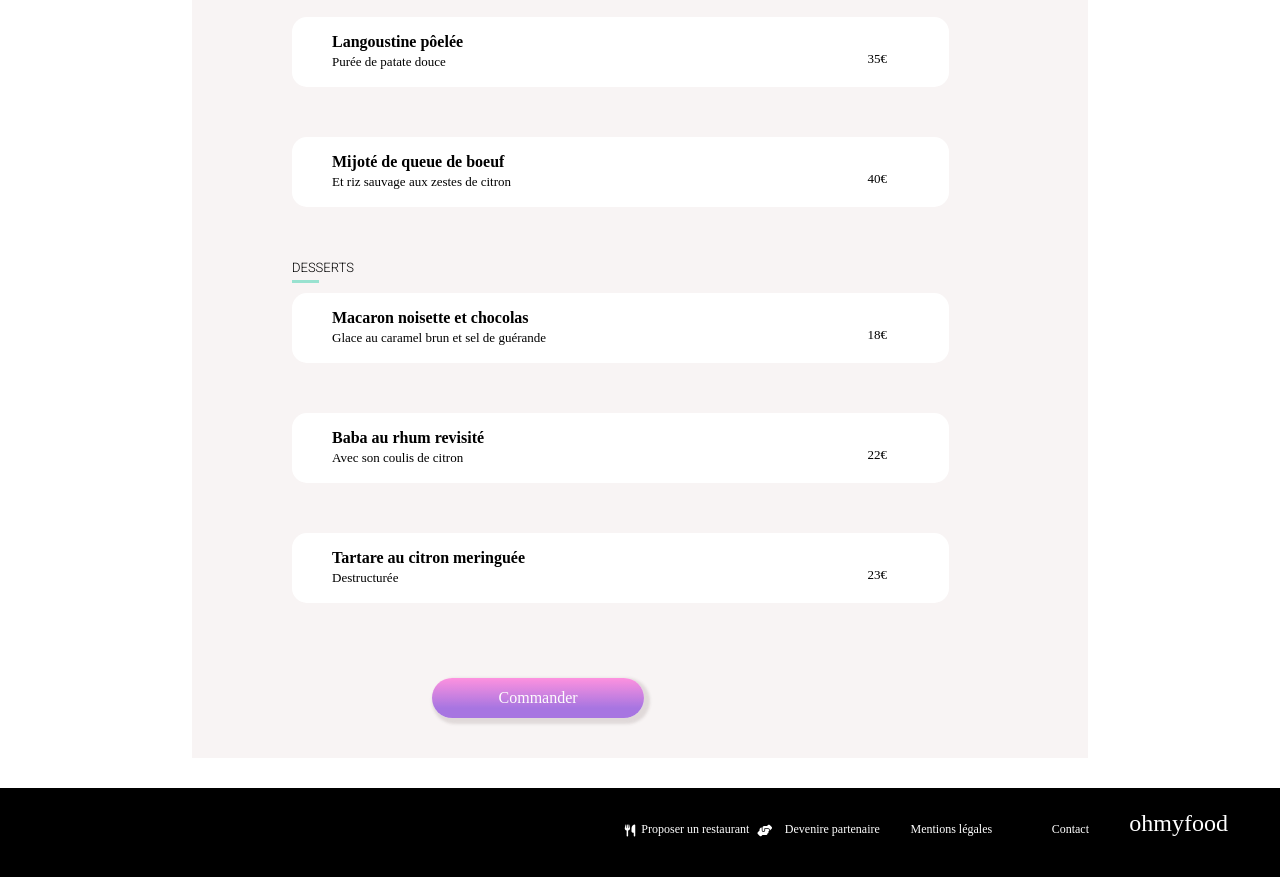
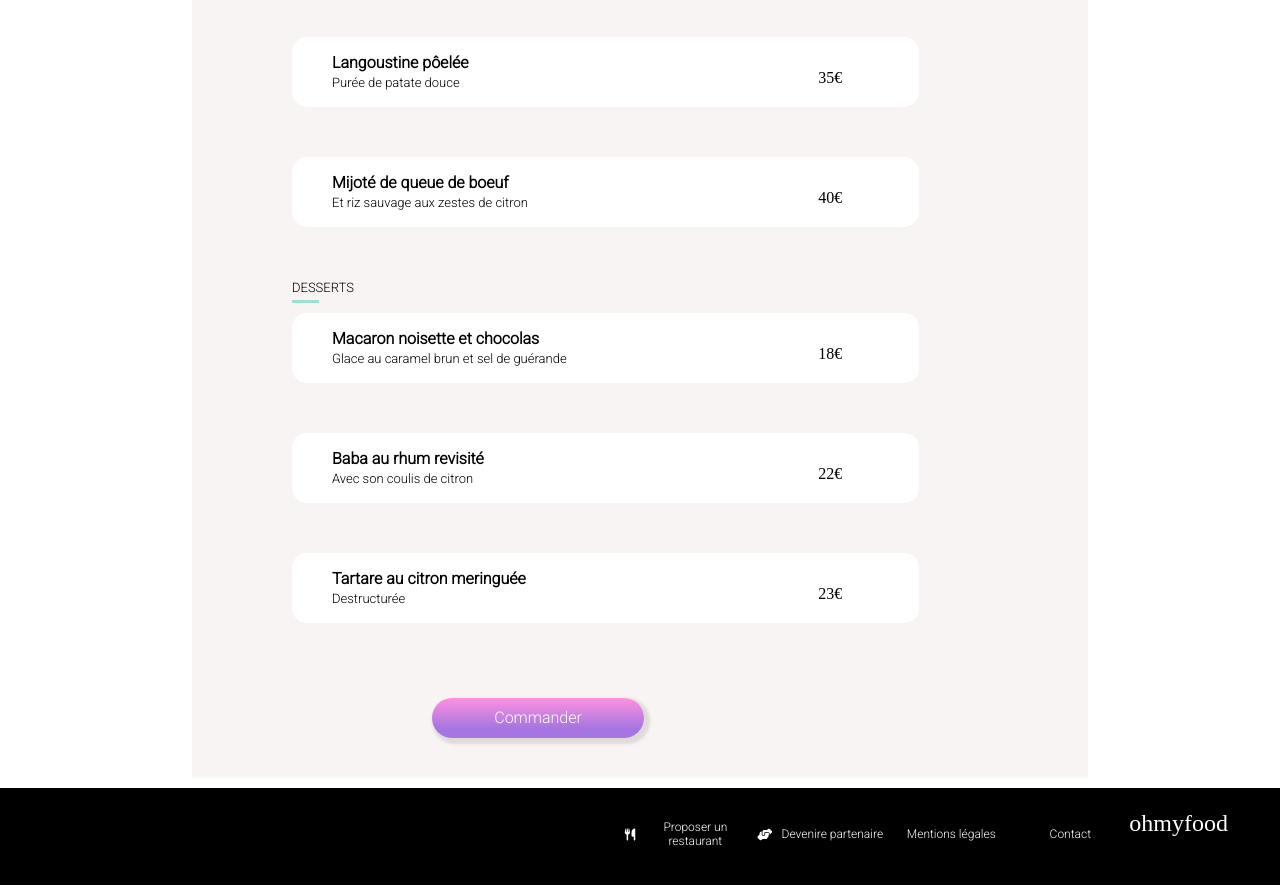
Before and after one commit to 97411/Projet-ohmyfood, a website: page restaurants/note.html in a window 1280 px wide. Shown: the part 1083-1968 px from the top of the page. Drawn offline with Linux system fonts and the light colour scheme; a web font is replaced by a local one.

Commit message:
version finale

```diff
--- a/sass/base/_base.scss
+++ b/sass/base/_base.scss
@@ -1,7 +1,7 @@
 @use "../utils/variables" as *; // ajout des variables pour les utilisé dans ce fichier (le "as *" permet de ne pas donner d'alias")
 @use "../utils/mixins" as *;
 
-.section-subtitle {
+.section-subtitle, p, .card-title, h3 {
   font-family: "Roboto", sans-serif;
   width: 100%;
   color: black;
--- a/sass/layout/_footer.scss
+++ b/sass/layout/_footer.scss
@@ -29,7 +29,6 @@ footer {
     text-decoration: none;
     display: flex;
     flex-direction: row;
-    align-items: left;
     padding-left: 10px;
     width: 80%;
     box-sizing: border-box;
--- a/sass/layout/_form.scss
+++ b/sass/layout/_form.scss
@@ -1,3 +1,4 @@
+
 .group-form {
   width: 100%;
   width: 100%;
--- a/sass/pages/_loader.scss
+++ b/sass/pages/_loader.scss
@@ -21,8 +21,8 @@
   }
 
   .loader {
-    border: 8px solid #f3f3f3; /* Light grey */
-    border-top: 8px solid #3498db; /* Blue */
+    border: 8px solid #f3f3f3;
+    border-top: 8px solid #3498db;
     border-radius: 50%;
     width: 50px;
     height: 50px;
--- a/sass/pages/_restaurant.scss
+++ b/sass/pages/_restaurant.scss
@@ -14,6 +14,7 @@
     box-sizing: border-box;
     margin-left: 0;
     overflow-x: hidden;
+    /*visibility: hidden;*/
 
     & .fa-arrow-left-long {
       font-size: 20px;
@@ -90,14 +91,15 @@
         padding-top: 20px;
         background-color: rgb(248, 244, 244);
         border-radius: 25px 25px 0 0;
-        position: relative;
         bottom: 20px;
         width: 100%;
         margin: 0%;
         padding-bottom: 30px;
         box-sizing: border-box;
         @include breakpoint(small) {
-          width: 90%;
+          width: 100%;
+          z-index: 1;
+
 
 
         }
@@ -109,17 +111,6 @@
         @include breakpoint(large) {
           width: 60%;
           margin-left: 85px;
-        }
-
-        & :hover {
-          span{
-            transform: translate(-15px);
-          }
-          .check {
-            visibility: visible;
-            transform: translate(-15px);
-
-          }
         }
 
 
@@ -163,10 +154,14 @@
           margin-left: 10px;
           font-size: 13px;
           z-index: 1;
+          overflow: hidden;
+          box-sizing: border-box;
+
 
           @include breakpoint(small) {
             width: 70%;
             margin-left: 90px;
+
           }
           @include breakpoint(medium) {
             width: 70%;
@@ -177,7 +172,30 @@
             margin-left: 15px;
           }
 
+
+          }
+
+
+
+
+          & :hover {
+             .check{
+              transform: scaleX(0);
+              visibility: visible;
+            }
+            .check {
+            transform: scaleX(1);
+              visibility: visible;
+
+
+            }
+
+
+
         }
+
+
+
 
 
          .menus {
@@ -186,20 +204,35 @@
             height: 50px;
             text-overflow: ellipsis;
             white-space: nowrap;
-
-
             padding-left: 10px;
             & p  {
-                width: 90%;
+               width: 200px;
                 margin-top: 3px;
                 margin-bottom: 0px;
                 font-size: small;
                 text-overflow: ellipsis;
                 white-space: nowrap;
+            }
+                &  h3{
+                  font-size: 16px;
+                  width: 200px;
+
+                }
+
+                & h3 {
+                  margin-bottom: 0%;
+                  text-overflow: ellipsis;
+                  white-space: nowrap;
+                  overflow: hidden;
+
+                  @include breakpoint(small) {
+                   /* text-overflow: clip;*/
+                    white-space: nowrap;
+                    overflow: visible;
+                  }
+                }
 
 
-
-            }
         }
 
 
@@ -233,37 +266,47 @@
 
 
 
+         span{
+          display: flex;
+          flex-direction: row;
+          width: 10%;
+          align-items: end;
+          justify-content: end;
+          text-align: end;
+          padding-bottom: 20px;
+          padding-left: 20px;
+          margin-left: 20px;
+          font-size: 16px;
+          border-radius: 0 15px 15px 0;
 
-
-
-        & span {
-          display: flex;
-            width: 10%;
-          align-items: center;
-          justify-content: center;
-          text-align: center;
-          padding-top: 15px;
-          padding-left: 10px;
-          margin: 0%;
-          border-radius: 0 15px 15px 0;
-          transform: translate(20px);
-          transition: all 0.3s;
+          /*transform: scaleX(1);
+          transition: transform 0.5s ease-in-out;
+         overflow: visible;*/
          }
 
 
 
-        & .check {
+
+
+
+        &   .check {
           width: 2%;
           text-align: center;
           justify-content: center;
           align-items: center;
-         padding-left: 20px;
+          padding-left: 20px;
           padding-right: 25px;
-          margin-right: 10px;
+          padding-top: 25px;
+         /* margin-top: 10px;*/
+          /*margin-left: 40px;*/
+          background-color: #99E2D0;
+          transform-origin: 100% 50%;
+          transform: scaleX(0);
+          transition: transform 0.7s ease-in-out;
+          /*visibility: hidden;*/
+        }
 
-          background-color: #99E2D0;
-          visibility: hidden;
-        }
+
 
         & .fa-circle-check {
           justify-content: center;
@@ -274,24 +317,7 @@
 
 
 
-      &  h3{
-        font-size: 16px;
-        width:100%;
 
-      }
-
-      & h3 {
-        margin-bottom: 0%;
-        text-overflow: ellipsis;
-        white-space: nowrap;
-        overflow: hidden;
-
-        @include breakpoint(small) {
-         /* text-overflow: clip;*/
-          white-space: nowrap;
-          overflow: visible;
-        }
-      }
     }
 
 
@@ -358,12 +384,19 @@
         margin-left: 70px;
       }
 
+      .menus{
+        width: 100%;
+
+      }
+
       & span {
+        width: 10%;
         align-items: flex-end;
         text-align: end;
         justify-content: left;
-        padding-left: 180px;
-        padding-top: 45px;
+        padding-left: 0px;
+        padding-top: 30px;
+        padding-bottom: 0%;
         margin: 0%;
 
 
@@ -376,9 +409,9 @@
         padding-left: 30px;
       }
 
-      & .cards-texte {
+     /* & .cards-texte {
         margin-left: 30px;
-      }
+      }*/
 
 
 
@@ -446,6 +479,7 @@
         font-size: large;
         margin-left: 0%;
         padding-left: 0%;
+        padding-bottom: 0%;
       }
 
       & span {
@@ -453,8 +487,9 @@
         text-align: end;
         justify-content: left;
         padding-left: 100px;
-        padding-top: 45px;
+        padding-top: 0px;
         margin: 0%;
+        padding-bottom: 0%;
 
 
         & .check {
@@ -466,6 +501,7 @@
         /*margin-left: 150px;*/
         padding-left: 10px;
         width: 100%;
+
       }
 
       & .cards-texte{
@@ -540,7 +576,7 @@
         text-align: end;
         justify-content: left;
         padding-left: 180px;
-        padding-top: 45px;
+        padding-top: 0px;
         margin: 0%;
 
 
--- a/sass/utils/_mixins.scss
+++ b/sass/utils/_mixins.scss
@@ -3,7 +3,6 @@
 @mixin gradient() {
   color: transparent;
   background-image: linear-gradient($primairy-color, $secondary-color);
-  background-clip: text;
 
   cursor: pointer;
 }
```
Also changed, not shown: restaurants/delice.html (+1 -1 lines), assets/css/styles.css, 1 other file.
